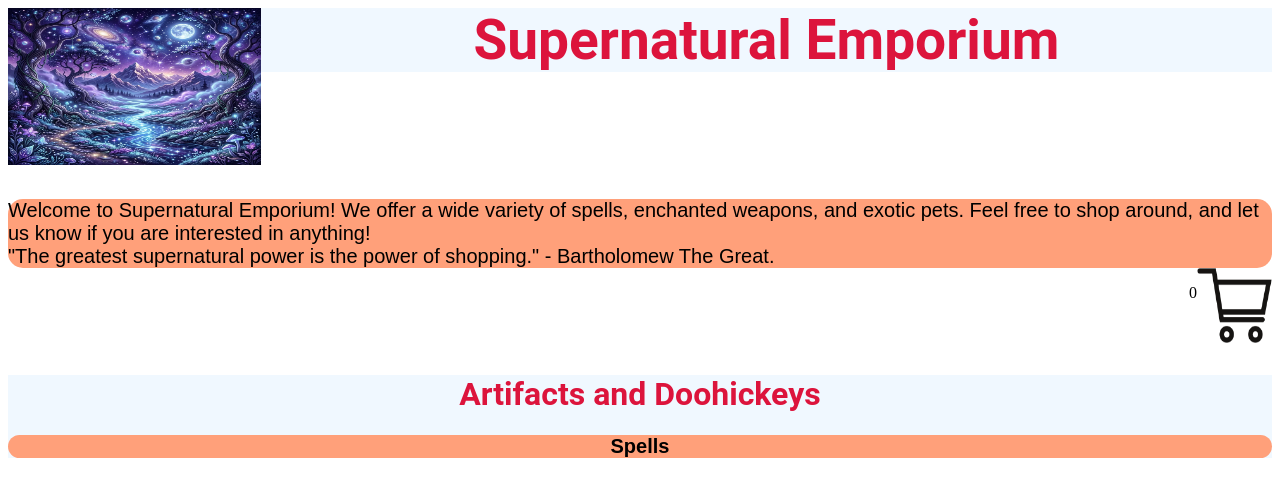
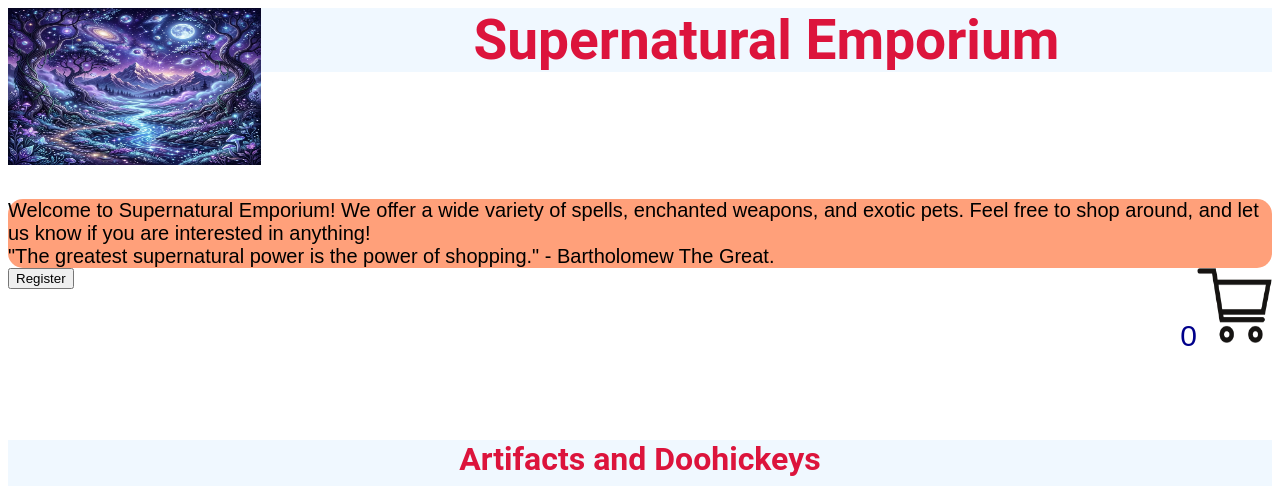
Before and after one commit to GP-codes/source-code, a plain HTML site: page index.html in a window 1280 px wide. Shown: the top 486 px of the page. Drawn offline with Linux system fonts and the light colour scheme.

Commit message:
Added cart and register icons

```diff
--- a/home.css
+++ b/home.css
@@ -58,5 +58,7 @@ background-color: cornsilk;
 
 #cart
 {
-
+font-family: 'Papyrus', sans-serif;
+font-size: 30px;
+color: darkblue;
 }
--- a/index.html
+++ b/index.html
@@ -28,7 +28,9 @@ Welcome to Supernatural Emporium! We offer a wide variety of spells, enchanted w
 </div>
 
 <img src="media/cart.png" style="float:right; width:75px; height:75px;" />
+<input type="button" value="Register" onclick="register()" />
 <p id="cart" style="text-align:right;">0</p>
+
 
 <br/><br/>
 
```
